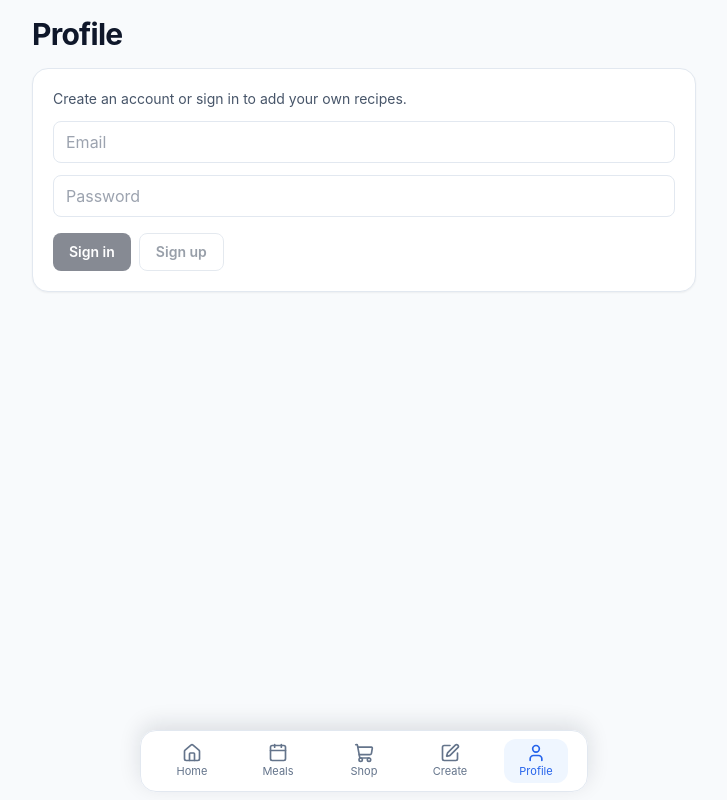
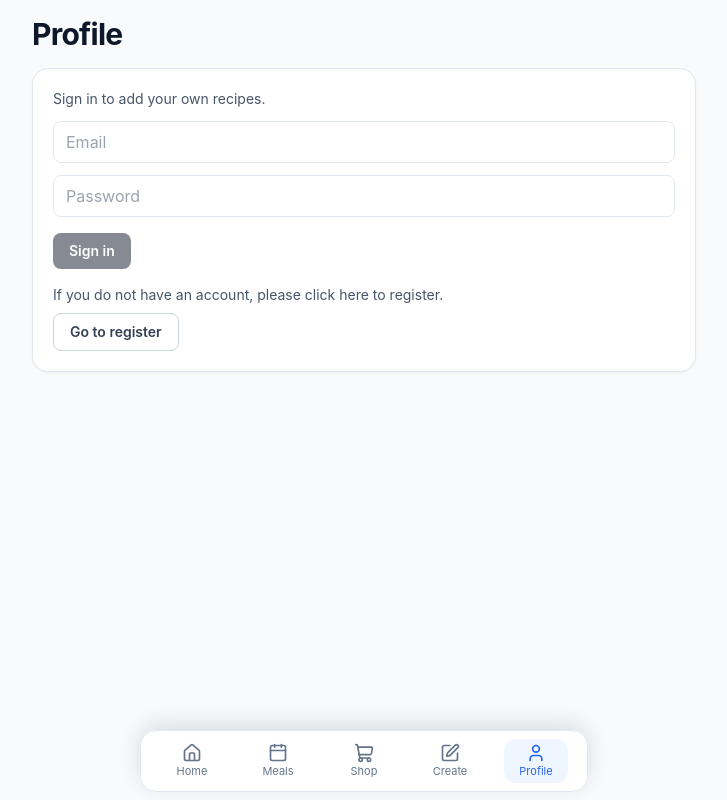
Before and after one commit to jako6857/Meal-Planner, a React (Vite) app: page /profile in a window 1280 px wide. Shown: the whole page, without its empty margins (276-1003 px from the left). Built offline with nearby package versions, Linux system fonts and the light colour scheme; no server answers.

Commit message:
Add separate register view in profile auth flow

```diff
--- a/src/pages/Profile.jsx
+++ b/src/pages/Profile.jsx
@@ -2,6 +2,7 @@ import { useState } from "react"
 import { supabase } from "../lib/supabase"
 
 export default function Profile({ user }) {
+  const [authMode, setAuthMode] = useState("signin")
   const [email, setEmail] = useState("")
   const [password, setPassword] = useState("")
   const [message, setMessage] = useState("")
@@ -96,6 +97,12 @@ export default function Profile({ user }) {
     setMessage("Signed out.")
   }
 
+  const switchMode = (mode) => {
+    setAuthMode(mode)
+    setMessage("")
+    setError("")
+  }
+
   return (
     <div className="mx-auto max-w-2xl px-1 pb-2">
       <h1 className="mb-4 text-2xl font-bold tracking-tight sm:text-3xl">Profile</h1>
@@ -113,7 +120,11 @@ export default function Profile({ user }) {
           </>
         ) : (
           <>
-            <p className="mb-3 text-sm text-slate-600">Create an account or sign in to add your own recipes.</p>
+            <p className="mb-3 text-sm text-slate-600">
+              {authMode === "signin"
+                ? "Sign in to add your own recipes."
+                : "Create your account to start adding recipes."}
+            </p>
 
             <div className="space-y-3">
               <input
@@ -132,22 +143,45 @@ export default function Profile({ user }) {
               />
             </div>
 
-            <div className="mt-4 flex gap-2">
+            {authMode === "signin" ? (
+              <>
                 <button
                   onClick={signIn}
                   disabled={loading || !normalizedEmail || !password}
-                className="rounded-lg bg-slate-900 px-4 py-2 text-sm font-semibold text-white disabled:opacity-50"
+                  className="mt-4 rounded-lg bg-slate-900 px-4 py-2 text-sm font-semibold text-white disabled:opacity-50"
                 >
                   Sign in
                 </button>
+
+                <p className="mt-4 text-sm text-slate-600">If you do not have an account, please click here to register.</p>
+
+                <button
+                  onClick={() => switchMode("signup")}
+                  className="mt-2 rounded-lg border border-slate-300 bg-white px-4 py-2 text-sm font-semibold text-slate-700"
+                >
+                  Go to register
+                </button>
+              </>
+            ) : (
+              <>
                 <button
                   onClick={signUp}
                   disabled={loading || !normalizedEmail || !password}
-                className="rounded-lg border border-slate-300 bg-white px-4 py-2 text-sm font-semibold text-slate-700 disabled:opacity-50"
+                  className="mt-4 rounded-lg bg-slate-900 px-4 py-2 text-sm font-semibold text-white disabled:opacity-50"
                 >
-                Sign up
+                  Create account
                 </button>
-            </div>
+
+                <p className="mt-4 text-sm text-slate-600">Already have an account?</p>
+
+                <button
+                  onClick={() => switchMode("signin")}
+                  className="mt-2 rounded-lg border border-slate-300 bg-white px-4 py-2 text-sm font-semibold text-slate-700"
+                >
+                  Back to sign in
+                </button>
+              </>
+            )}
 
             {isConfirmationPending && normalizedEmail && (
               <button
```
Lines whose indentation alone changed are shown as unchanged.
